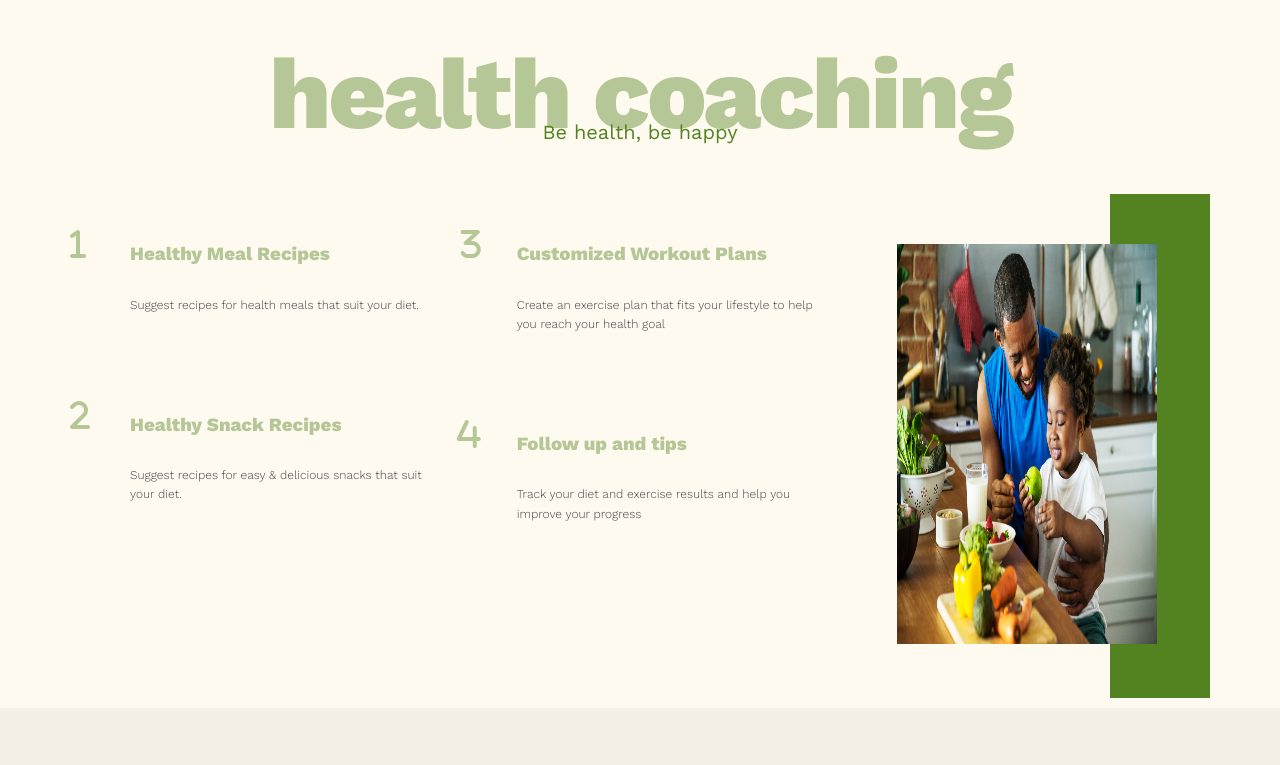
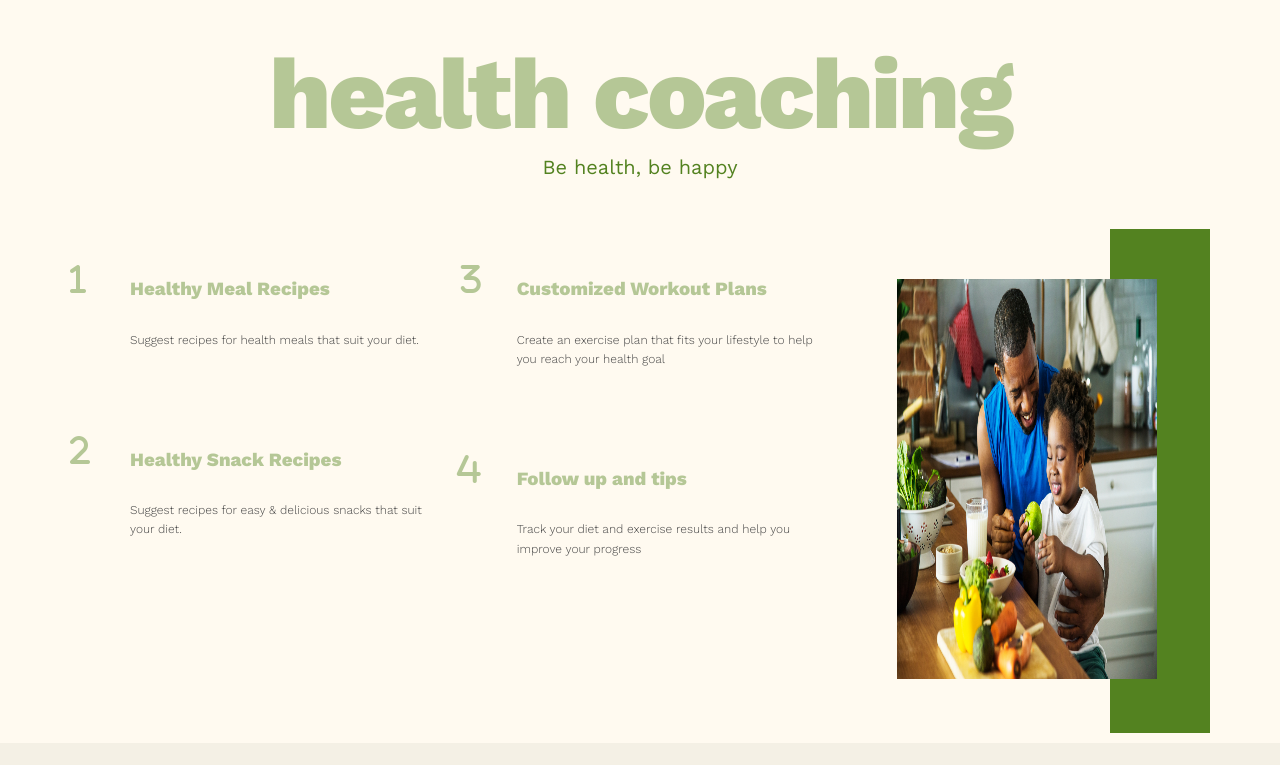
Before and after one commit to bayanBinTahin/rakanHealth, a website: page index.html in a window 1280 px wide. Shown: the part 860-1625 px from the top of the page. Drawn offline with nearby package versions, Linux system fonts and the light colour scheme.

Commit message:
title-margin

```diff
--- a/css/style.css
+++ b/css/style.css
@@ -72,7 +72,7 @@
         .special-heading+p {
             color: var(--secondary-color);
             text-align: center;
-            margin: -30px 0 0;
+            margin: 5px 0 0;
             font-size: 20px;
         }
 
```
